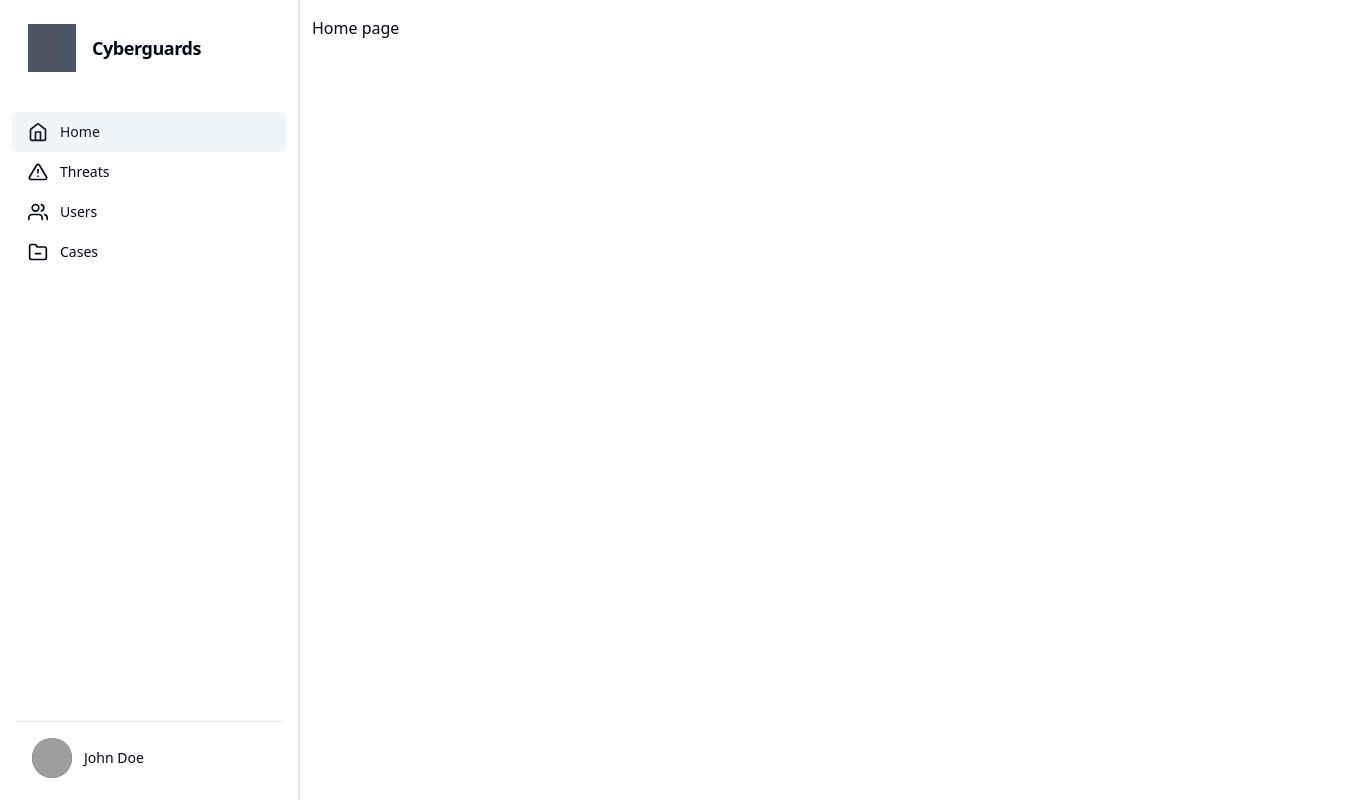
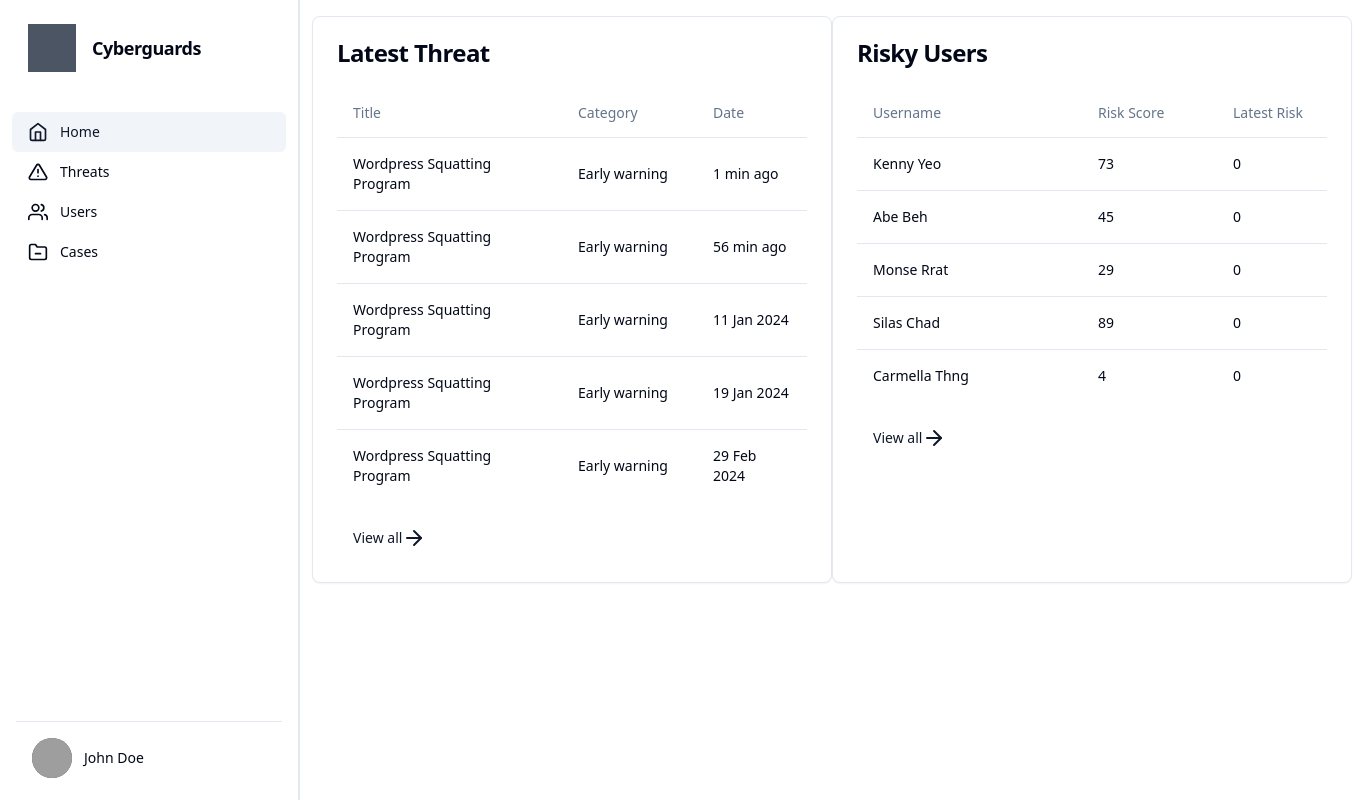
Before and after one commit to javilian98/cyberguards-frontend, a React (Vite) app: page / in a window 1280 px wide. Shown: the whole page, 1364 px wide, since content can reach past the window. Built offline with nearby package versions, Linux system fonts and the light colour scheme; grey boxes are pictures that could not be loaded.

Commit message:
[Kimchun] feat: Added card for latest threat and risky users

```diff
--- a/package.json
+++ b/package.json
@@ -22,12 +22,15 @@
     "@radix-ui/react-separator": "^1.0.3",
     "@radix-ui/react-slider": "^1.1.2",
     "@radix-ui/react-slot": "^1.0.2",
+    "@radix-ui/react-switch": "^1.0.3",
     "@radix-ui/react-tabs": "^1.0.4",
     "@tanstack/react-table": "^8.11.8",
     "add": "^2.0.6",
+    "card": "^2.5.4",
     "class-variance-authority": "^0.7.0",
     "clsx": "^2.1.0",
     "cmdk": "^0.2.1",
+    "components": "^0.1.0",
     "lucide-react": "^0.316.0",
     "react": "^18.2.0",
     "react-dom": "^18.2.0",
@@ -35,6 +38,7 @@
     "react-responsive": "^9.0.2",
     "react-router-dom": "^6.21.3",
     "shadcn-ui": "^0.8.0",
+    "switch": "^0.0.0",
     "table": "^6.8.1",
     "tailwind-merge": "^2.2.1",
     "tailwindcss-animate": "^1.0.7",
--- /dev/null
+++ b/src/components/ui/switch.tsx
@@ -0,0 +1,27 @@
+import * as React from "react"
+import * as SwitchPrimitives from "@radix-ui/react-switch"
+
+import { cn } from "@/lib/utils"
+
+const Switch = React.forwardRef<
+  React.ElementRef<typeof SwitchPrimitives.Root>,
+  React.ComponentPropsWithoutRef<typeof SwitchPrimitives.Root>
+>(({ className, ...props }, ref) => (
+  <SwitchPrimitives.Root
+    className={cn(
+      "peer inline-flex h-6 w-11 shrink-0 cursor-pointer items-center rounded-full border-2 border-transparent transition-colors focus-visible:outline-none focus-visible:ring-2 focus-visible:ring-ring focus-visible:ring-offset-2 focus-visible:ring-offset-background disabled:cursor-not-allowed disabled:opacity-50 data-[state=checked]:bg-primary data-[state=unchecked]:bg-input",
+      className
+    )}
+    {...props}
+    ref={ref}
+  >
+    <SwitchPrimitives.Thumb
+      className={cn(
+        "pointer-events-none block h-5 w-5 rounded-full bg-background shadow-lg ring-0 transition-transform data-[state=checked]:translate-x-5 data-[state=unchecked]:translate-x-0"
+      )}
+    />
+  </SwitchPrimitives.Root>
+))
+Switch.displayName = SwitchPrimitives.Root.displayName
+
+export { Switch }
--- a/src/pages/Home.tsx
+++ b/src/pages/Home.tsx
@@ -1,5 +1,154 @@
-function Home() {
-  return <div>Home page</div>;
+import { cn } from "@/lib/utils"
+import { Link } from 'react-router-dom';
+import { Button } from "@/components/ui/button"
+import {
+  Card,
+  CardContent,
+  CardHeader,
+  CardTitle,
+} from "@/components/ui/card"
+import {
+  Table,
+  TableBody,
+  TableCaption,
+  TableCell,
+  TableHead,
+  TableHeader,
+  TableRow,
+} from "@/components/ui/table"
+import { ArrowRightIcon } from "lucide-react";
+
+const latestThreats = [
+  {
+    threatsTitle: "Wordpress Squatting Program",
+    threatsCategory: "Early warning",
+    threatsDate: "1 min ago",
+  },
+  {
+    threatsTitle: "Wordpress Squatting Program",
+    threatsCategory: "Early warning",
+    threatsDate: "56 min ago",
+  },
+  {
+    threatsTitle: "Wordpress Squatting Program",
+    threatsCategory: "Early warning",
+    threatsDate: "11 Jan 2024",
+  },
+  {
+    threatsTitle: "Wordpress Squatting Program",
+    threatsCategory: "Early warning",
+    threatsDate: "19 Jan 2024",
+  },
+  {
+    threatsTitle: "Wordpress Squatting Program",
+    threatsCategory: "Early warning",
+    threatsDate: "29 Feb 2024",
+  },
+]
+
+const riskyUsers = [
+  {
+    riskyName: "Kenny Yeo",
+    riskScore: "73",
+    latestRisk: "0",
+  },
+  {
+    riskyName: "Abe Beh",
+    riskScore: "45",
+    latestRisk: "0",
+  },
+  {
+    riskyName: "Monse Rrat",
+    riskScore: "29",
+    latestRisk: "0",
+  },
+  {
+    riskyName: "Silas Chad",
+    riskScore: "89",
+    latestRisk: "0",
+  },
+  {
+    riskyName: "Carmella Thng",
+    riskScore: "4",
+    latestRisk: "0",
+  },
+]
+
+
+type CardProps = React.ComponentProps<typeof Card>
+
+function Home({ className, ...props }: CardProps) {
+  return (
+    <div className="flex">
+      <Card className={cn("w-[520px]", className)} {...props}>
+        <CardHeader>
+          <CardTitle>Latest Threat</CardTitle>
+        </CardHeader>
+        <CardContent className="grid gap-4">
+          {/* Your other card content here */}
+
+          {/* Table Integration */}
+          <Table>
+            <TableHeader>
+              <TableRow>
+                <TableHead className="w-[225px]">Title</TableHead>
+                <TableHead className="w-[135px]" >Category</TableHead>
+                <TableHead>Date</TableHead>
+              </TableRow>
+            </TableHeader>
+            <TableBody>
+              {latestThreats.map((threatsTitle) => (
+                <TableRow key={threatsTitle.threatsTitle}>
+                  <TableCell className="font-small">{threatsTitle.threatsTitle}</TableCell>
+                  <TableCell className="font-small">{threatsTitle.threatsCategory}</TableCell>
+                  <TableCell className="font-small">{threatsTitle.threatsDate}</TableCell>
+                </TableRow>
+              ))}
+            </TableBody>
+          </Table>
+          <Link to="/Threats">
+            <Button variant="link">View all<ArrowRightIcon /></Button>
+          </Link>
+        </CardContent>
+
+      </Card>
+      <Card className={cn("w-[520px]", className)} {...props}>
+        <CardHeader>
+          <CardTitle>Risky Users</CardTitle>
+        </CardHeader>
+        <CardContent className="grid gap-4">
+          {/* Your other card content here */}
+
+          {/* Table Integration */}
+          <Table>
+            <TableHeader>
+              <TableRow>
+                <TableHead className="w-[225px]">Username</TableHead>
+                <TableHead className="w-[135px]">Risk Score</TableHead>
+                <TableHead>Latest Risk</TableHead>
+              </TableRow>
+            </TableHeader>
+            <TableBody>
+              {riskyUsers.map((riskyName) => (
+                <TableRow key={riskyName.riskyName}>
+                  <TableCell className="font-small">{riskyName.riskyName}</TableCell>
+                  <TableCell className="font-small">{riskyName.riskScore}</TableCell>
+                  <TableCell className="font-small">{riskyName.latestRisk}</TableCell>
+                </TableRow>
+              ))}
+            </TableBody>
+          </Table>
+          <Link to="/Users">
+            <Button variant="link">View all<ArrowRightIcon /></Button>
+          </Link>
+        </CardContent>
+
+      </Card>
+
+    </div>
+  )
+
 }
 
+
 export default Home;
```
Also changed, not shown: 1 other file (tests, documents, lock files or other folders).
